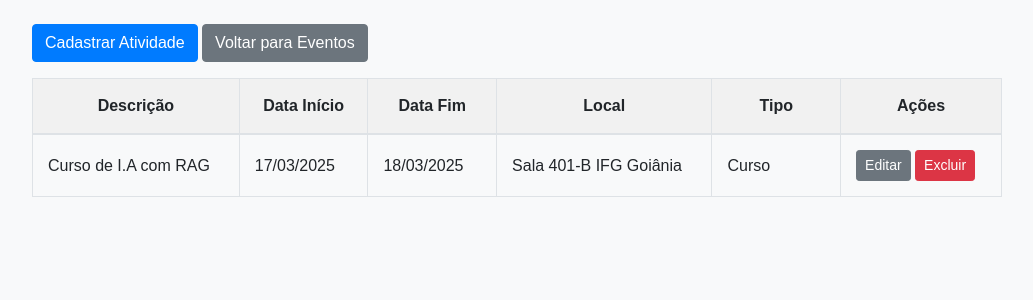
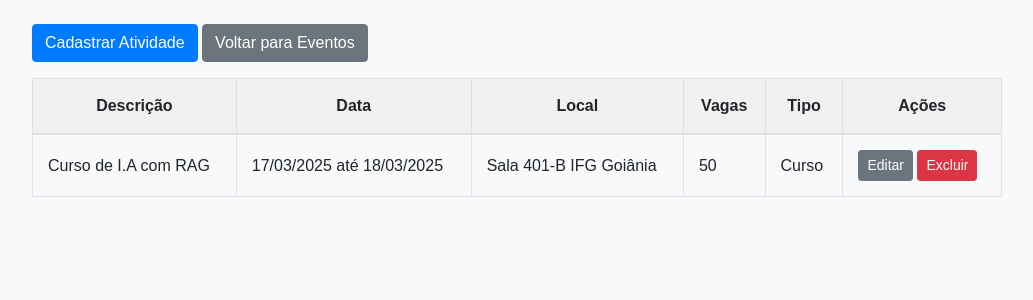
Before and after one commit to yanlucasrezende/Sistema-de-Eventos-IFG, a Django app: page /eventos/6/atividades/ in a window 1280 px wide. Shown: the part 88-388 px from the top of the page, without its empty margins (123-1156 px from the left). Run offline with Django 5.2, Linux system fonts and the light colour scheme; a user stored in the database is signed in; data comes from the database, SQL or seed files in the repository; both versions use the stored data as it was after the commit; some libraries are stand-ins or nearby versions.

Commit message:
Inicio da inscrição nas atividades

```diff
--- a/SistemaEvento/eventos/forms.py
+++ b/SistemaEvento/eventos/forms.py
@@ -28,9 +28,10 @@ class EventoForm(forms.ModelForm):
 class AtividadeForm(forms.ModelForm):
     class Meta:
         model = Atividade
-        fields = ['descricao', 'data_inicio', 'data_fim', 'local', 'tipo']
+        fields = ['descricao', 'data_inicio', 'data_fim', 'local', 'limite_vagas', 'tipo']
         widgets = {
             'data_inicio': forms.DateInput(attrs={'type': 'date'}),
             'data_fim': forms.DateInput(attrs={'type': 'date'}),
+            'limite_vagas': forms.NumberInput(attrs={'type': 'number'}),
             'tipo': forms.RadioSelect(),  # Apresenta as opções como botões de rádio
         }
--- a/SistemaEvento/eventos/models.py
+++ b/SistemaEvento/eventos/models.py
@@ -40,6 +40,7 @@ class Atividade(models.Model):
     data_inicio = models.DateField()
     data_fim = models.DateField()
     local = models.CharField(max_length=255)
+    limite_vagas = models.IntegerField(blank=True, null=True)
     TIPO_ATIVIDADE_CHOICES = [
         ('alimentacao', 'Alimentação'),
         ('apresentacao_artistica', 'Apresentação Artística'),
--- a/SistemaEvento/eventos/static/eventos/css/style.css
+++ b/SistemaEvento/eventos/static/eventos/css/style.css
@@ -169,5 +169,5 @@ form:not(.logout-form) button:hover {
 
 /* Opcional: aumentar espaçamento das células para evitar quebras indesejadas */
 .activity-table td {
-    min-width: 120px;
+    min-width: 90%;
 }
--- a/SistemaEvento/eventos/templates/eventos/atividade_list.html
+++ b/SistemaEvento/eventos/templates/eventos/atividade_list.html
@@ -25,9 +25,9 @@
                 <thead>
                     <tr>
                         <th>Descrição</th>
-                        <th>Data Início</th>
-                        <th>Data Fim</th>
+                        <th>Data</th>
                         <th>Local</th>
+                        <th>Vagas</th>
                         <th>Tipo</th>
                         {% if request.user.is_staff %}
                             <th>Ações</th>
@@ -38,9 +38,12 @@
                     {% for atividade in atividades %}
                         <tr>
                             <td>{{ atividade.descricao }}</td>
-                            <td>{{ atividade.data_inicio|date:"d/m/Y" }}</td>
-                            <td>{{ atividade.data_fim|date:"d/m/Y" }}</td>
+                            <td>
+                                {{ atividade.data_inicio|date:"d/m/Y" }} até
+                                {{ atividade.data_fim|date:"d/m/Y" }}
+                            </td>
                             <td>{{ atividade.local }}</td>
+                            <td>{{ atividade.limite_vagas }}</td>
                             <td>{{ atividade.get_tipo_display }}</td>
                             {% if request.user.is_staff %}
                                 <td>
```
Also changed, not shown: SistemaEvento/db.sqlite3, SistemaEvento/eventos/migrations/0005_atividade_limite_vagas.py (added).
